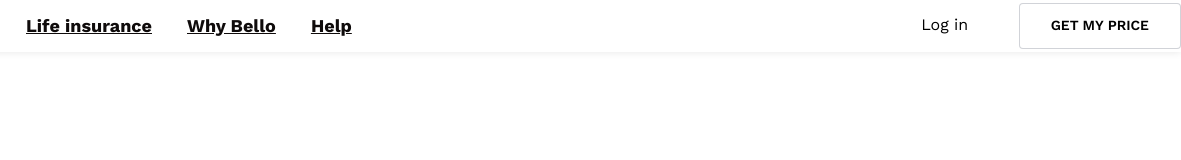
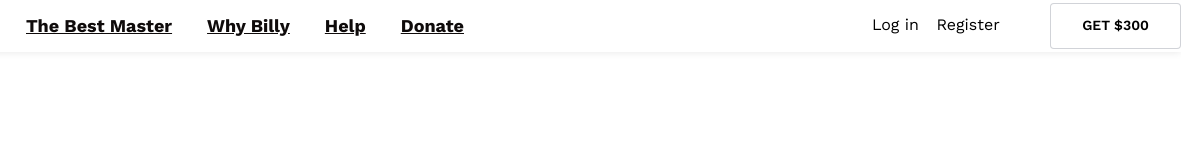
Before and after one commit to AlexanderLukashuk/MastersWebSite, a plain HTML site: page index.html in a window 1280 px wide. Shown: the full height of the page, 99-1280 px from the left. Drawn offline with nearby package versions, Linux system fonts and the light colour scheme.

Commit message:
Добавлен li Donate, кнопка Register

```diff
--- a/index.html
+++ b/index.html
@@ -23,13 +23,15 @@
                         <img class="header__logo_image" src="img/logo.jpg" alt="Logo">
                     </a>
                     <ul class="header-menu">
-                        <li class="header-menu__list"><a href="#">Life insurance</a></li>
-                        <li class="header-menu__list header-menu__list_active"><a href="#">Why Bello</a></li>
+                        <li class="header-menu__list"><a href="https://ru.wikipedia.org/wiki/%D0%A5%D0%B5%D1%80%D1%80%D0%B8%D0%BD%D0%B3%D1%82%D0%BE%D0%BD,_%D0%91%D0%B8%D0%BB%D0%BB%D0%B8">The Best Master</a></li>
+                        <li class="header-menu__list header-menu__list_active"><a href="#">Why Billy</a></li>
                         <li class="header-menu__list"><a href="#">Help</a></li>
+                        <li class="header-menu__list"><a href="#">Donate</a></li>
                     </ul>
                     <div class="header-btns">
                         <button class="header-btns__login">Log in</button>
-                        <button class="btn header-btns__price">Get my price</button>
+                        <button class="header-btns__login">Register</button>
+                        <button class="btn header-btns__price">Get $300</button>
                     </div>
                 </div>
             </div>
```
